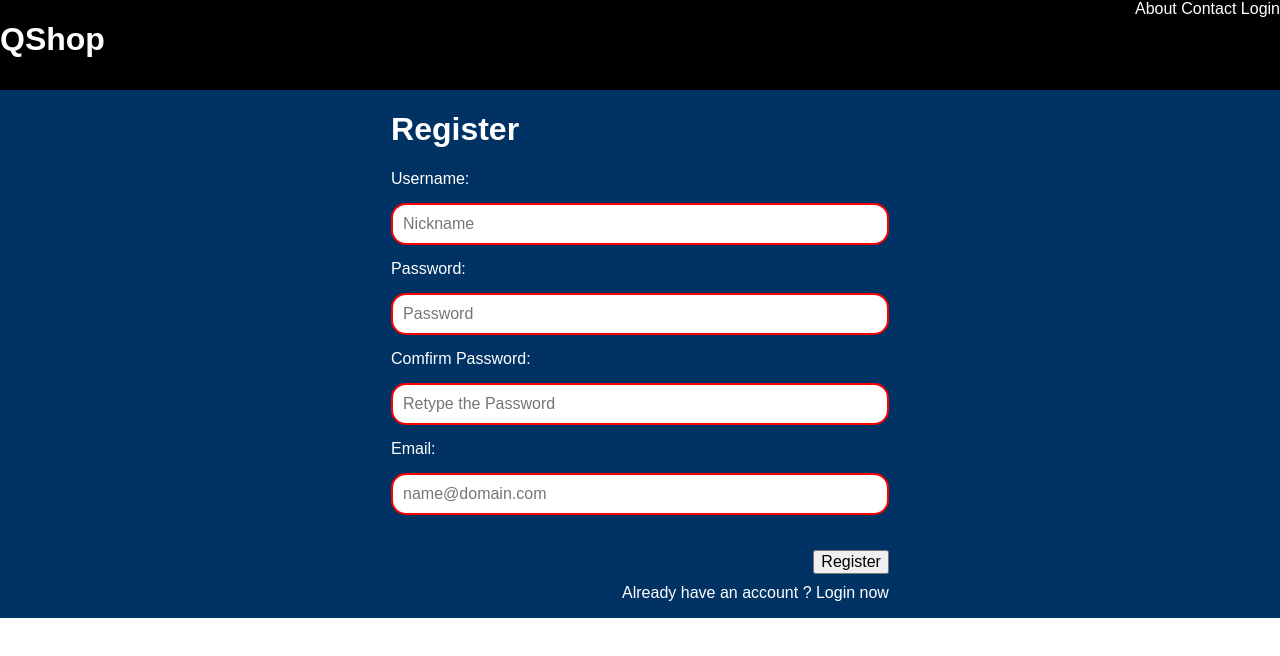
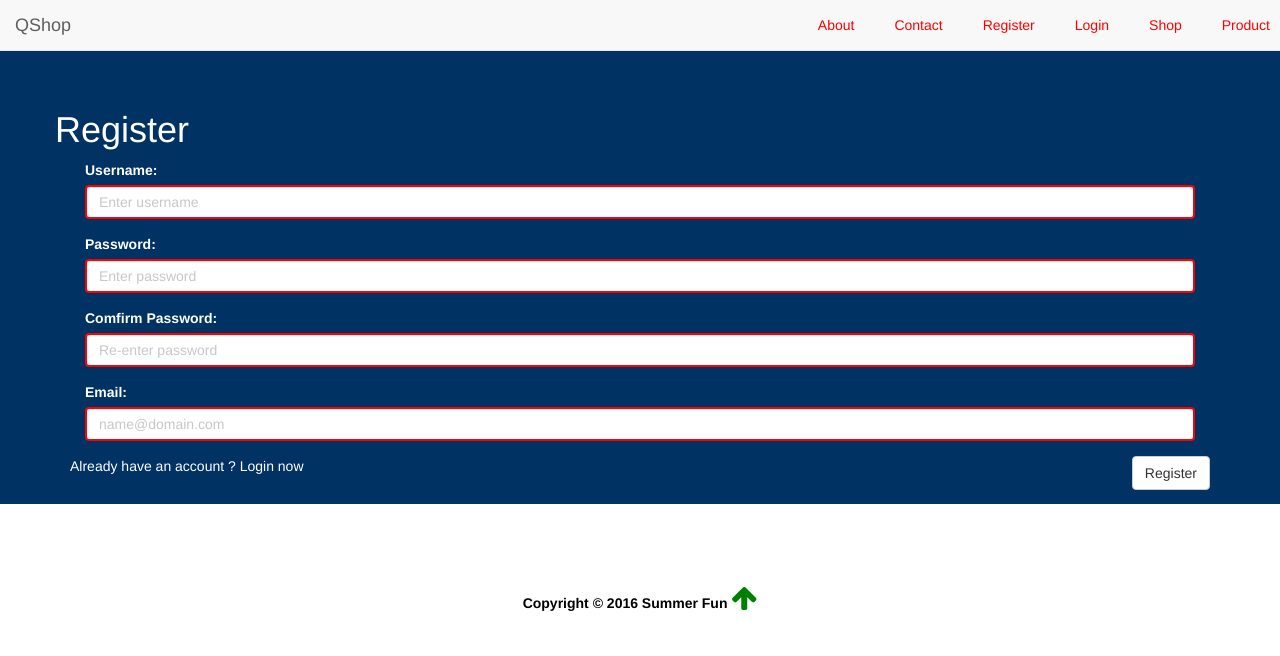
Before and after one commit to Alex-Tirsi/Alex-T, a plain HTML site: page app/register/register.html in a window 1280 px wide. Drawn offline with Linux system fonts and the light colour scheme.

Commit message:
rescriere

```diff
--- a/app/app.css
+++ b/app/app.css
@@ -1,115 +1,66 @@
 
 
-nav a{
-  text-align: right;
-      color:white;
-}
 
-.hero-banner
+
+.hero-banner                          /* Pt prima sectiune*/
 {
     height: 500px;
-padding-top:200px;
+    padding-top: 200px;
     text-align: center;
     background-image: url(assets/images/bg2.jpg);
     background-repeat: no-repeat;
-background-size: cover;;
+    background-size: cover;
+    ;
     background-position: center;
-
-color:White;
-
+    color: White;
     border-width: 20px;
 }
 
-.hero-text  {
-  color:white;
-  text-align: center;
-  padding:150px;
-}
-
-.hero-banner button{
-
+.hero-banner button {
     text-decoration-style: none;
-    color:black;
+    color: black;
     border-color: white;
-  background-color: white ;
+    background-color: white;
     border-radius: 55px;
 }
 
-#sus {
-  width: 50px;
-  padding-top: 5px;
-  float:left;
-  text-align: left;
-  margin: 0px;
-}
-section article img {
-  padding-top: 500px;
-}
 
-#blue {
+.blue-back {                              /* Sectiunea albastra */
     height: auto;
-
-  background: rgb(0, 100, 250);;
+    background: rgb(0, 100, 250);
         text-align: center;
     padding-bottom: 70px;
 }
-#blue img{
-padding:10px;
+.blue-back img {
+    padding: 10px;
 }
-#blue h1 {
+.blue-back h1 {
     height: auto;
     margin: 15px;
 }
 
 
-#black{
+.black-back {                             /*Sectiunea neagra */
     height: auto;
     background: black;
-
-
 }
-#black h1{
+.black-back h1 {
     margin: 0;
-  margin-top:   0px;
+    margin-top: 0px;
     color: white;
     text-align: center;
 }
 
 
-
-.image-one img{
-
-
+.image-one img {                        /*Imaginile din sectiunea neagra*/
     height: 90px;
     margin-top: 15px;
-  border:2px solid;
-  border-color: darkgray;
-  border-radius: 150px;
-
-}
-
-.image-two img{
-  height: 90px;
-  width: auto;
-
-  border:2px solid;
+    border: 2px solid;
     border-color: darkgray;
     border-radius: 150px;
 }
-
-.content {
-
-}
-
-.img{
-
-
-
-
-}
-
-.img img{
-  width:100%;
+.img img {
+    width: 100%;
     padding: 15px;
     height: auto;
     margin-left: -15px;
@@ -119,14 +70,7 @@ padding:10px;
     transition-property: width;
     transition-duration: 2s;
 }
-
 .img img:hover {
     opacity: 0.5;
     filter: alpha(opacity=50);
-
-
 }
-
-.navbar-default .navbar-nav li a {
-  color: red;
-}
--- /dev/null
+++ b/app/common.css
@@ -0,0 +1,14 @@
+
+nav a {
+  text-align: right;
+}
+.navbar-default .navbar-nav li a {
+    color: red;
+    margin-right: 10px;
+}
+
+.joss {     /*Footer*/
+  margin-top: 80px;
+  color: black;
+  text-align: center;
+}
--- a/app/login/login.css
+++ b/app/login/login.css
@@ -1,25 +1,4 @@
-nav a{
-  text-align: right;
-      color:white;
-}
 
-#sus {
-
-  float:left;
-
-  color:white;
-  }
-
-.bara-top {
-  position:fixed; ;
-  top: 0;
-  width:100%;
-  height: 90px;
-  text-align: right;
-  background: black;
-  color: white;
-
-  }
 
   .forms {
     padding-top: 90px;
@@ -30,39 +9,12 @@ nav a{
       justify-content: space-around;
     }
 
-  #forms {
-
-    margin: auto;
-    text-align: left;
-
-  }
-
-  #forms button {
+    button {
 float: right;
 
   }
 
-  #lar{
-    width: 100%;
-    padding: 10px;
-    margin :15px 0  ;
-    border-radius: 15px;
-}
+
 input:invalid{
    border: 2px solid red;
 }
-
-  #forms a {
-    color: white;
-  }
-
-  #right {
-    float: right;
-      margin-top: 20px;
-
-  }
-
-  a {
-    text-decoration: none;
-    color: white;
-  }
--- a/app/register/register.css
+++ b/app/register/register.css
@@ -1,27 +1,5 @@
-nav a{
-  text-align: right;
-      color:white;
-}
 
-#sus {
-
-  float:left;
-
-  color:white;
-  }
-
-.bara-top {
-  position:fixed; ;
-  top: 0;
-  width:100%;
-  height: 90px;
-  text-align: right;
-  background: black;
-  color: white;
-
-  }
-
-  .forms {
+  .forms {          /*Seciunea albastra*/
     padding-top: 90px;
     background: rgb(0, 50, 100 );
       color: white;
@@ -30,41 +8,17 @@ nav a{
       justify-content: space-around;
     }
 
-  #forms {
-
-    margin: auto;
-    text-align: left;
-
+  button {
+float: right;
   }
 
-  #forms button {
-float: right;
-
-  }
-
-  #lar{
-    width: 100%;
-    padding: 10px;
-    margin :15px 0  ;
-    border-radius: 15px;
-
-    }
 
 input:invalid{
    border: 2px solid red;
 }
 
-  #forms a {
-    color: white;
-  }
 
-  #right {
-    float: right;
-      margin-top: 20px;
-
-  }
-
-  a {
+a {           /*buttonul de login now*/
     text-decoration: none;
     color: white;
   }
--- a/app/register/register.html
+++ b/app/register/register.html
@@ -1,47 +1,77 @@
 <html>
+
 <head>
     <title> Register</title>
     <style></style>
     <link rel="stylesheet" type="text/css" href="../assets/css/font-awesome.min.css">
     <link rel="stylesheet" type="text/css" href="../assets/css/normalize.css">
+    <link rel="stylesheet" type="text/css" href="../assets/bootstrap/css/bootstrap.min.css">
+    <script src="../assets/jquery/jquery.js"></script>
+    <script src="../assets/bootstrap/js/bootstrap.js"></script>
     <link rel="stylesheet" type="text/css" href="register.css">
+    <link rel="stylesheet" type="text/css" href="../common.css">
 </head>
 
 <body>
-    <section class="bara-top">
-      <div id="sus">
-      <h1><a href="../index.html">  QShop </a></h1> </div>
-      <nav>
-        <a href="../about/about.html">About</a>
-        <a href="../contact/contact.html">Contact</a>
-        <a href="../login/login.html">Login</a>
+    <header id="header">
+        <nav class="navbar navbar-default navbar-fixed-top">
+            <div class="containter">
+                <div class="navbar-header">
+                    <button type="button" data-target="#mynavbar" data-toggle="collapse" class="btn btn-default btn-lg navbar-toggle">
+                        <span class="glyphicon glyphicon-menu-hamburger" aria-hidden="true"></span>
+                    </button>
+                    <a href="../index.html" class="navbar-brand">QShop</a>
+                </div>
 
+                <div id="mynavbar" class="collapse navbar-collapse">
+                    <ul class="nav navbar-nav navbar-right">
+                        <li><a href="../about/about.html">About</a></li>
+                        <li><a href="../contact/contact.html">Contact</a></li>
+                        <li><a href="../register/register.html">Register</a></li>
+                        <li><a href="../login/login.html">Login</a></li>
+                        <li><a href="../shop/shop.html">Shop</a></li>
+                        <li><a href="../product/product.html">Product</a></li>
+                    </ul>
+                </div>
+            </div>
         </nav>
+    </header>
+
+    <section class="forms">
+        <form>
+
+            <h1> Register </h1>
+            <div class="container">
+
+                <form role="form">
+                    <div class="form-group col-sm-12">
+                        <label for="user  ">Username:</label>
+                        <input type="textbox" class="form-control" required id="User" placeholder="Enter username">
+                    </div>
+                    <div class="form-group col-sm-12">
+                        <label for="pwd">Password:</label>
+                        <input type="password" class="form-control" required id="pwd" placeholder="Enter password">
+                    </div>
+                    <div class="form-group col-sm-12">
+                        <label for="pwd">Comfirm Password:</label>
+                        <input type="password" class="form-control" required id="pwd" placeholder="Re-enter password">
+                    </div>
+                    <div class="form-group col-sm-12">
+                        <label for="email">Email:</label>
+                        <input type="email" class="form-control" required id="email" placeholder="name@domain.com">
+                    </div>
+
+                    <button type="submit" class="btn btn-default">Register</button>
+                    <p>Already have an account ? <a href="../login/login.html">Login now </a>
+                    </p>
+
     </section>
 
-    <section class="forms" >
-          <form id="forms" >
-
-        <h1> Register </h1>
-          Username:<br>
-          <input id="lar" type="text" required name="Username" placeholder="Nickname">
-
-          Password:<br>
-          <input id="lar" type="password" required name="Password" placeholder="Password">
-          Comfirm Password:<br>
-          <input id="lar" type="password" required name="Password" placeholder="Retype the Password">
-          Email:<br>
-          <input id="lar" type="email" required name="Email " placeholder="name@domain.com">
-
-
-        <div id="right">
-          <button type="button">Register</button><br>
-          <p>Already have an account ? <a href="../login/login.html">Login now </a>
-          </p>
-        </div>
-        </form>
-              </section>
-
+    <footer class="joss">
+      <b>Copyright &copy 2016 Summer Fun</b>
+      <i class="fa fa-arrow-up" style="font-size:28px;color:green " border-color="green"></i>
+    </footer>
 
 </body>
+
 </html>
```
Also changed, not shown: app/index.html (+9 -16 lines), app/login/login.html (+24 -16 lines), app/product/product.css (+11 -20 lines), app/product/product.html (+9 -4 lines), app/shop/shop.css (+12 -19 lines), app/shop/shop.html (+15 -5 lines). Lines whose indentation alone changed are shown as unchanged.
